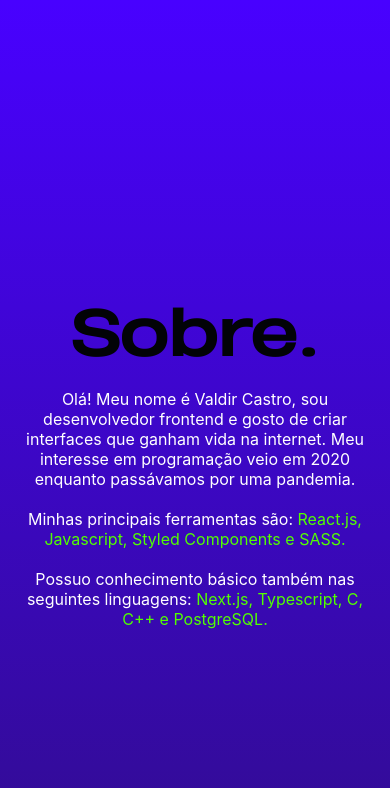
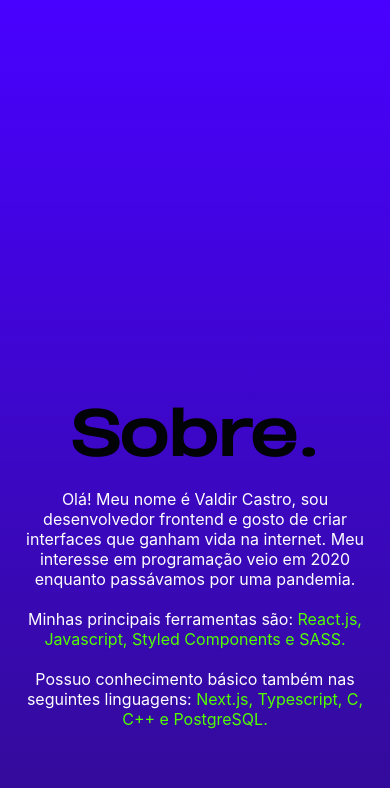
Before and after one commit to valdircaf/Portfolio-ver2, a React (Create React App) app: page /about in a window 390 px wide. Shown: the top 788 px of the page. Built offline with nearby package versions, Linux system fonts and the light colour scheme.

Commit message:
second ajust of responsivity of about

```diff
--- a/src/styles/Components/about.scss
+++ b/src/styles/Components/about.scss
@@ -22,13 +22,17 @@
   max-height: 100%;
   @include mixins.menuProjects-notebook1{
     gap: 31px;
+    padding: 50px 50px 0 0;
+  }
+  @include mixins.notebook-height{
+    gap: 31px;
+    padding: 50px 50px 0 0;
   }
   @include mixins.notebook2{
-    padding: 470px 50px 0 0;
+    padding: 500px 50px 0 0;
   }
   @include mixins.phone2{
-
-    padding: 290px 0 0 0;
+    padding: 390px 0 0 0;
     gap: 0;
   }
   .texts{
```
